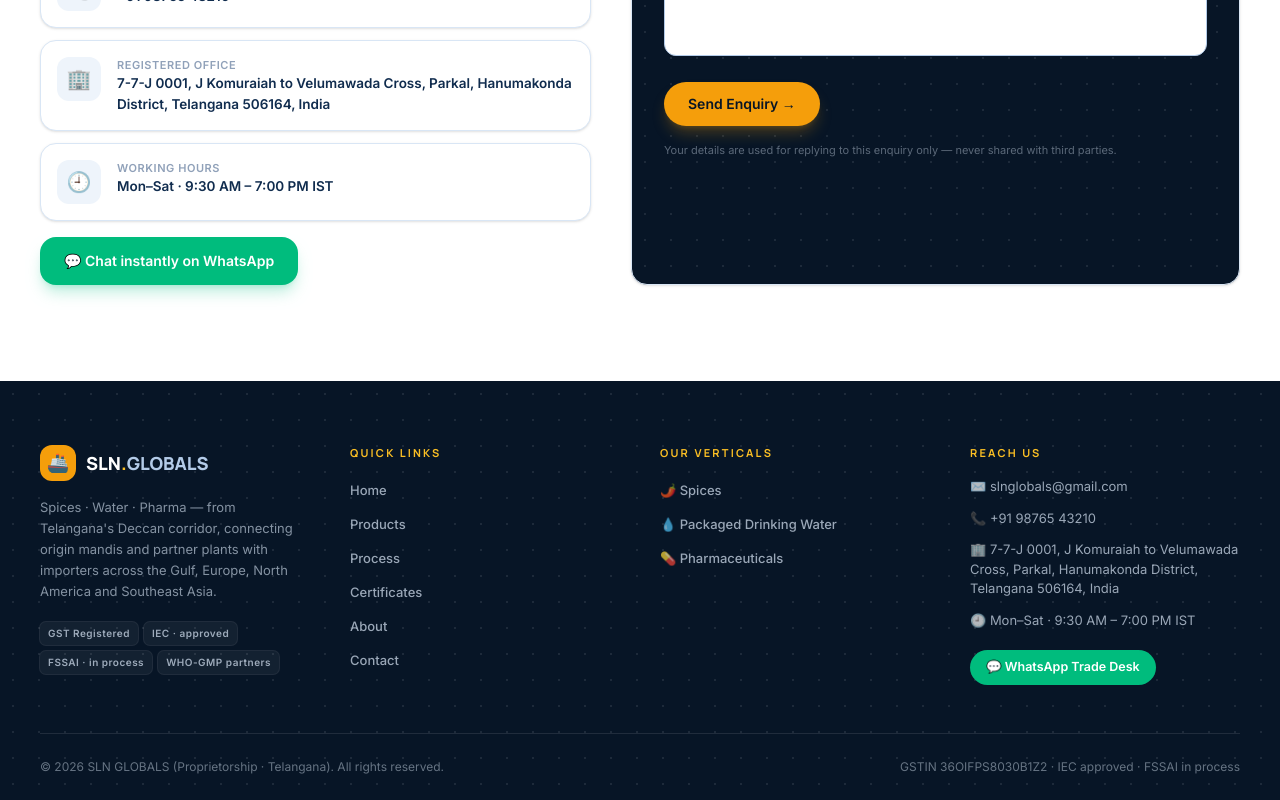
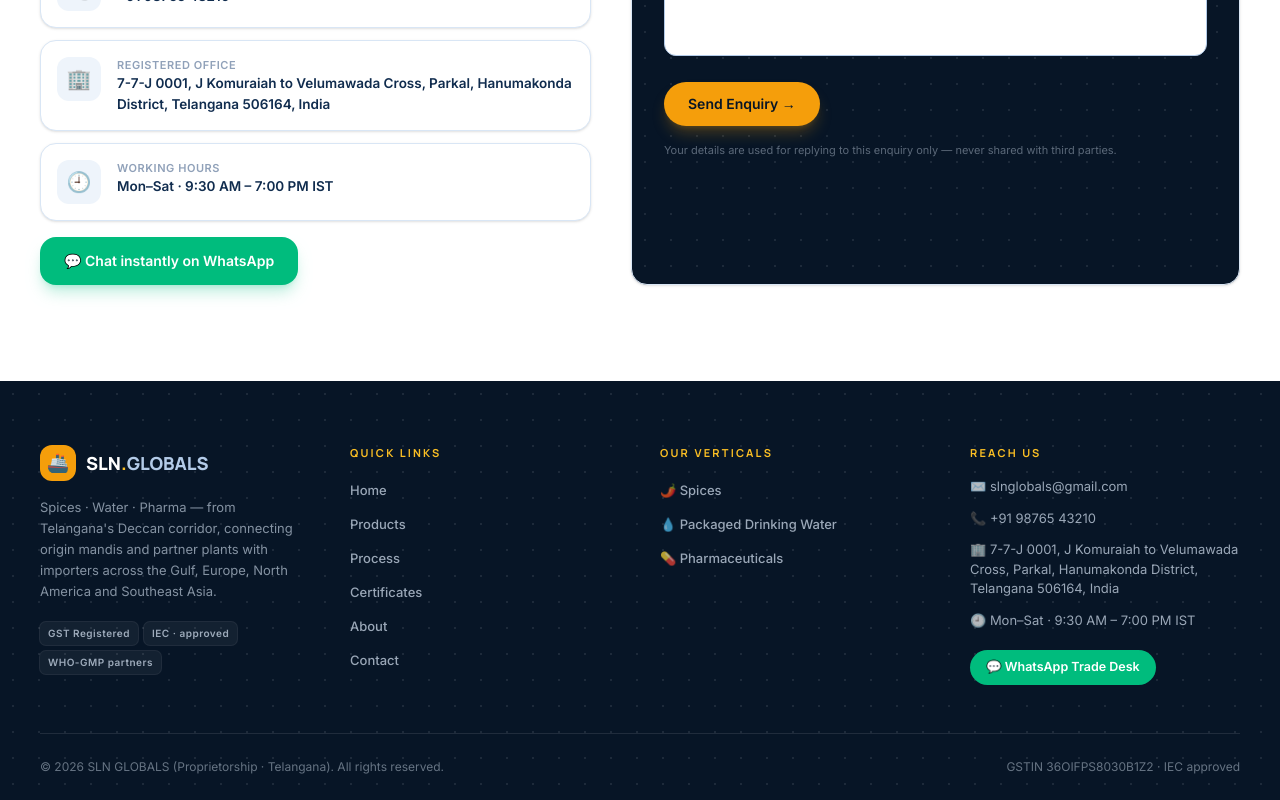
Before and after one commit to subscribetpmichael-lab/sln-globals, a React (Vite) app: page / in a window 1280 px wide. Shown: the part 5401-6201 px from the top of the page. Built offline with nearby package versions, Linux system fonts and the light colour scheme.

Commit message:
Founder photo -> recent2; remove FSSAI in-process chips from footer

```diff
--- a/src/components/Footer.jsx
+++ b/src/components/Footer.jsx
@@ -21,7 +21,7 @@
               across the Gulf, Europe, North America and Southeast Asia.
             </p>
             <div className="mt-5 flex flex-wrap gap-1.5">
-              {["GST Registered", "IEC · approved", "FSSAI · in process", "WHO-GMP partners"].map((t) => (
+              {["GST Registered", "IEC · approved", "WHO-GMP partners"].map((t) => (
                 <span key={t} className="rounded-md bg-white/5 px-2 py-1 text-[10px] font-bold tracking-wider text-brand-100/70 ring-1 ring-white/10">
                   {t}
                 </span>
@@ -88,7 +88,7 @@
             © {new Date().getFullYear()} {COMPANY.name} (Proprietorship ·
             Telangana). All rights reserved.
           </p>
-          <p>GSTIN {COMPANY.gstin} · IEC approved · FSSAI in process</p>
+          <p>GSTIN {COMPANY.gstin} · IEC approved</p>
         </div>
       </div>
     </footer>
```
Also changed, not shown: src/assets/founder-sathwik.jpg.
